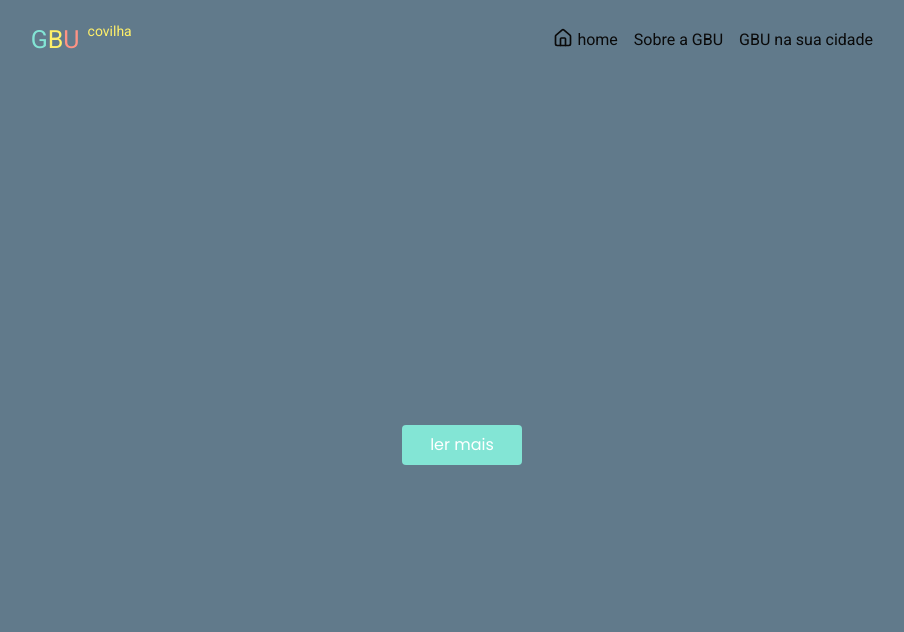
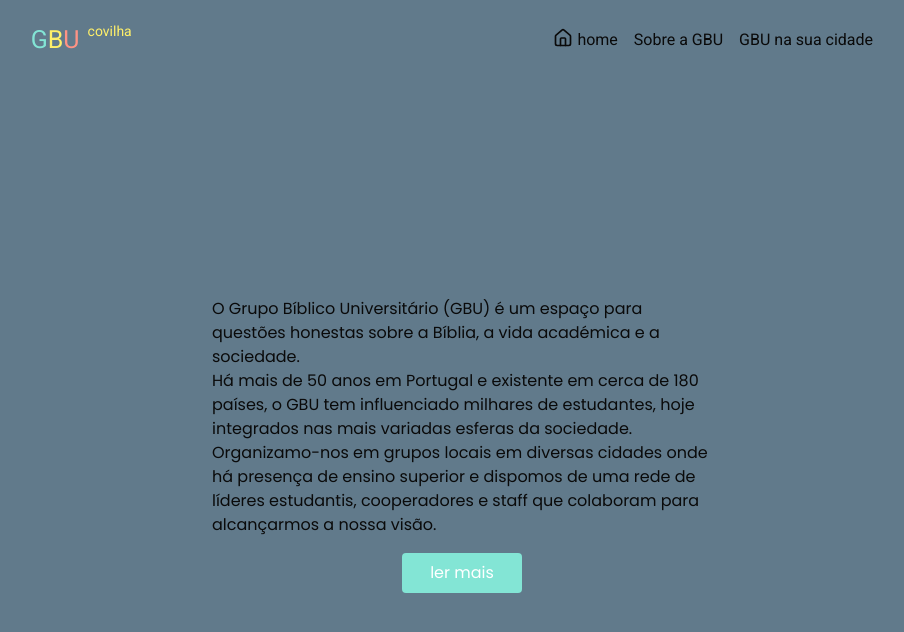
Before and after one commit to Juliano-Gomes/gbu-covilha-website, a Next.js app: page /sobre in a window 1280 px wide. Shown: the top 632 px of the page, without its empty margins (178-1082 px from the left). Built offline with nearby package versions, Linux system fonts and the light colour scheme.

Commit message:
about page done

```diff
--- a/app/(landing)/sobre/page.tsx
+++ b/app/(landing)/sobre/page.tsx
@@ -2,9 +2,15 @@
 
 export default async function AboutPage(){
     return(
-        <section className="pt-[90px] h-[100vh] w-[100vw] flex flex-col items-center justify-center">
-            <section>
-
+        <section className="pt-[90px]  h-[100vh] w-[100vw] flex flex-col items-center gap-4 justify-center">
+            <section className="flex items-center justify-center md:w-[500px] font-mono w-[450px]">
+                <p>
+                    O Grupo Bíblico Universitário (GBU) é um espaço para questões honestas sobre a Bíblia, a vida académica e a sociedade.
+                    <br />
+                    Há mais de 50 anos em Portugal e existente em cerca de 180 países, o GBU tem influenciado milhares de estudantes, hoje integrados nas mais variadas esferas da sociedade.
+                    <br />
+                    Organizamo-nos em grupos locais em diversas cidades onde há presença de ensino superior e dispomos de uma rede de líderes estudantis, cooperadores e staff que colaboram para alcançarmos a nossa visão.
+                </p>
             </section>
             <Link className="rounded font-mono p-2 h-[40px] text-[#fff] bg-[#83e5d5] w-[120px] flex justify-center items-center" href={"https://gbu.pt/visao-e-missao-do-gbu/"}>
                 ler mais
--- a/app/layout.tsx
+++ b/app/layout.tsx
@@ -24,7 +24,7 @@
   return (
     <html lang="pt-br">
       <body
-        className={`${RobotoFont.variable} ${PoppinsFont.variable} bg-[#617a8b] antialiased`}
+        className={`${RobotoFont.variable} ${PoppinsFont.variable} bg-[#617a8b] w-screen antialiased`}
       >
         <Header/>
         <main>
--- a/components/header-component.tsx
+++ b/components/header-component.tsx
@@ -7,7 +7,7 @@
 export const Header=()=>{
     const [open,setOpen] = useState(false)
     return(
-        <section className="fixed z-[478598349] bg-[#617a8b] flex p-2 items-center justify-around  font-sans top-0 min-w-[100vw] w-screen h-[80px]">
+        <section className="fixed z-[478598349] bg-[#617a8b] flex p-2 items-center justify-around  font-sans top-0 min-w-[100%] w-screen h-[80px]">
             <section className="group cursor-pointer flex gap-2 items-center">
                 <div className="flex text-[25px] ">
                     <span className="text-[#83e5d5]">G</span>
```
